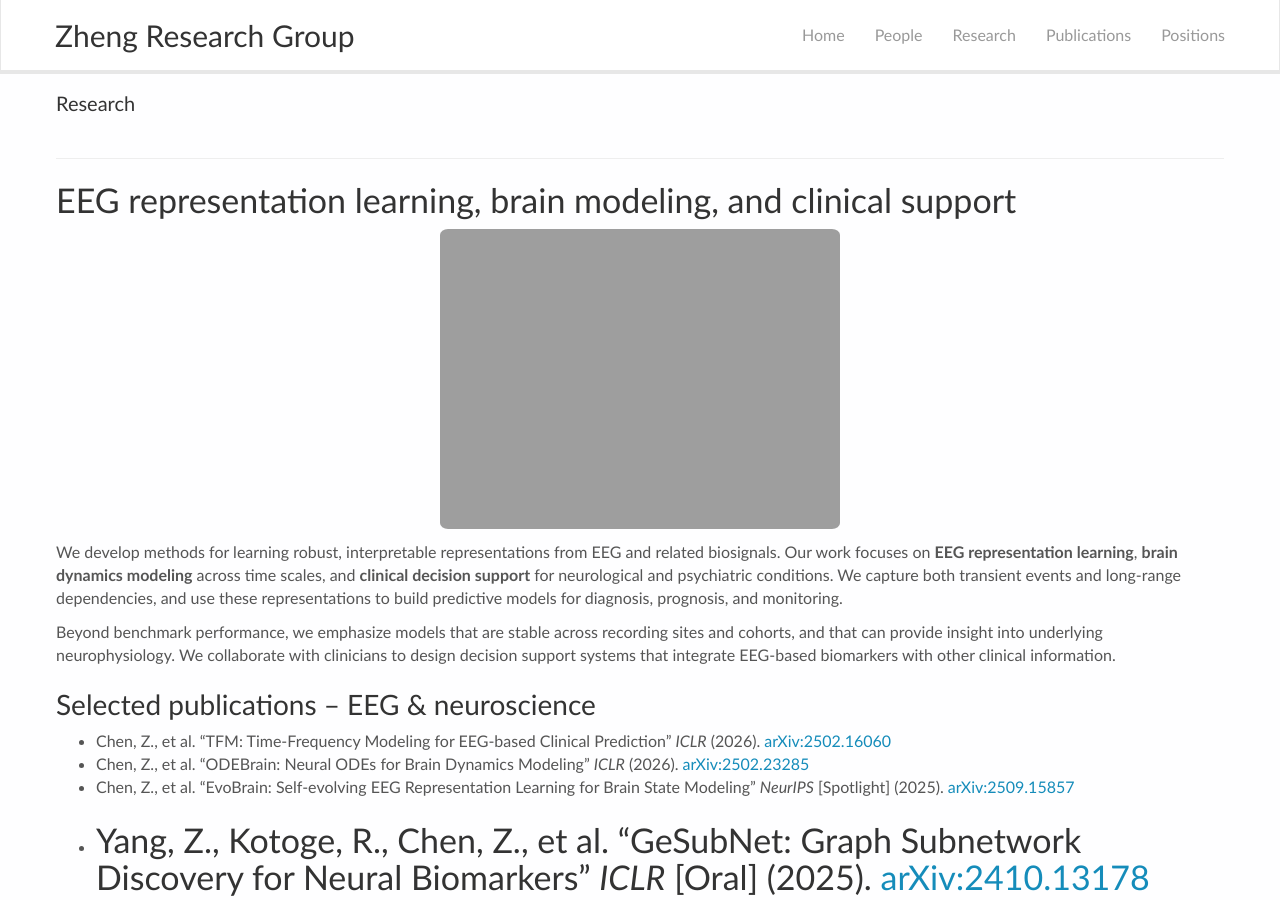
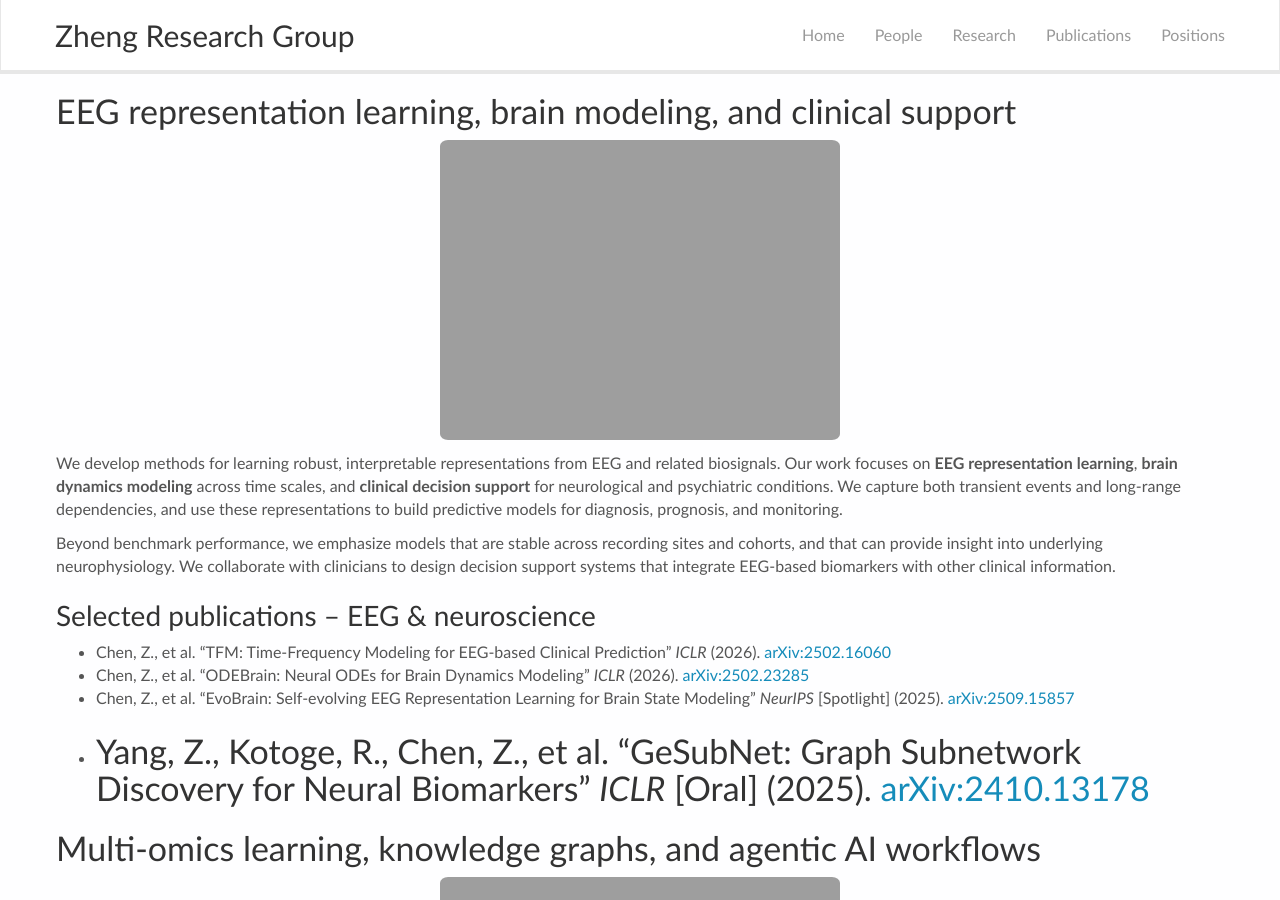
Before and after one commit to zhengchen3/zhengchen3.github.io, a Jekyll site: the page built from _pages/research.md, in a window 1280 px wide and 900 px high. Built offline with Jekyll 4.4.1, drawn with Linux system fonts in a browser that asks for light colours; nearby versions of some CDN libraries.

```diff
--- a/_pages/research.md
+++ b/_pages/research.md
@@ -6,9 +6,7 @@ sitemap: false
 permalink: /research/
 ---
 
-# Research
 
----
 
 ## EEG representation learning, brain modeling, and clinical support
 
```
